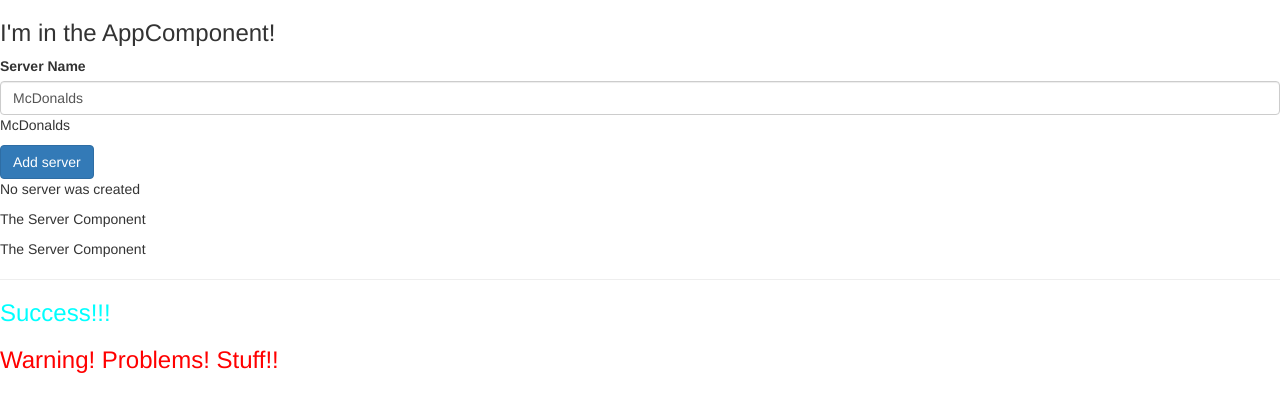
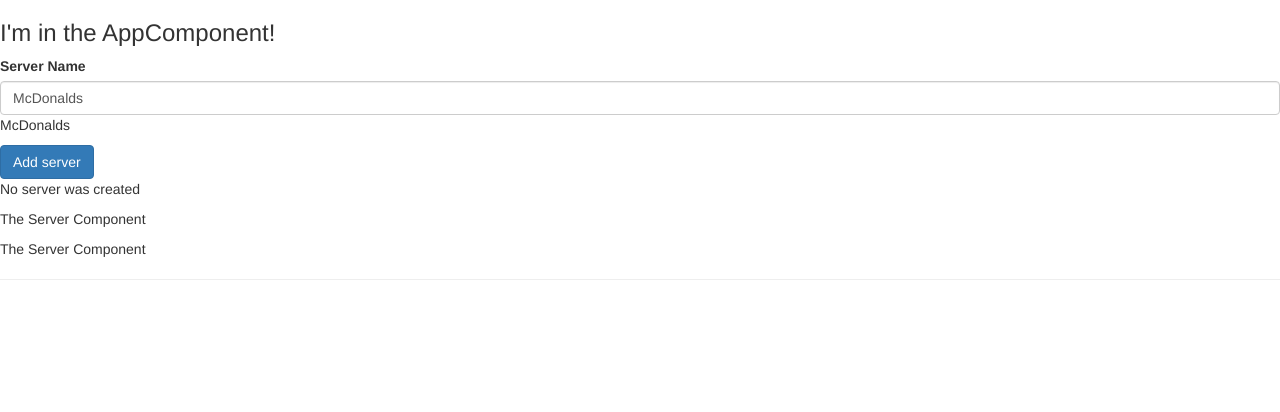
Before and after one commit to Fleetfoxe/my-first-app, an Angular app: page / in a window 1280 px wide. Shown: the top 412 px of the page. Built offline with nearby package versions, Linux system fonts and the light colour scheme.

Commit message:
removed success/failed components

```diff
--- a/src/app/app.component.html
+++ b/src/app/app.component.html
@@ -1,5 +1,3 @@
 <h3>I'm in the AppComponent!</h3>
 <app-servers></app-servers>
 <hr>
-<app-successalert></app-successalert>
-<app-warningalert></app-warningalert>
--- a/src/app/app.module.ts
+++ b/src/app/app.module.ts
@@ -4,8 +4,6 @@ import { BrowserModule } from '@angular/platform-browser';
 import { AppComponent } from './app.component';
 import { ServerComponent } from './server/server.component';
 import { ServersComponent } from './servers/servers.component';
-import { WarningalertComponent } from './warningalert/warningalert.component';
-import { SuccessalertComponent } from './successalert/successalert.component';
 import { FormsModule } from '@angular/forms';
 
 @NgModule({
@@ -13,8 +11,6 @@ import { FormsModule } from '@angular/forms';
     AppComponent,
     ServerComponent,
     ServersComponent,
-    WarningalertComponent,
-    SuccessalertComponent
   ],
   imports: [
     BrowserModule,
```
